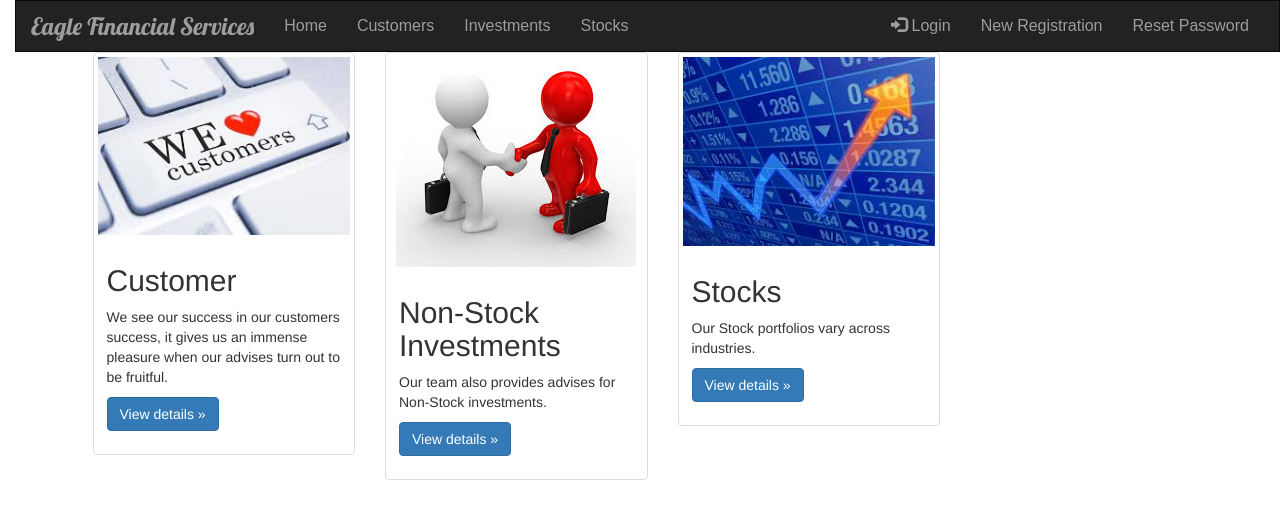
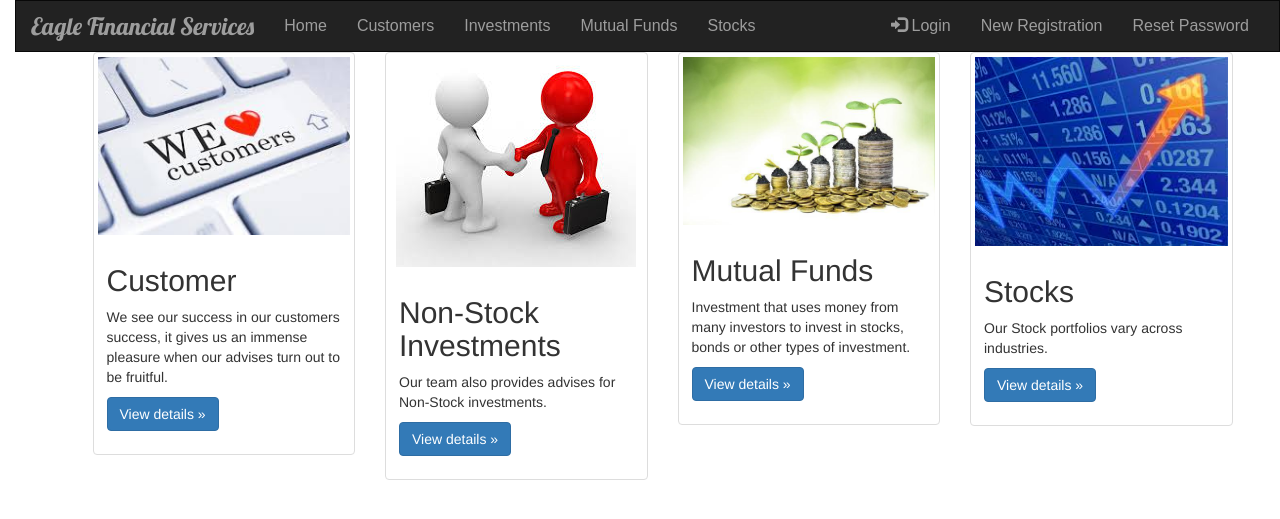
Before and after one commit to divyakorrapati/efsnew, a Django app: template efs/portfolio/templates/portfolio/home.html in a window 1280 px wide. Shown: the top 519 px of the page. Run offline with Django 3.2, Linux system fonts and the light colour scheme; the template is opened without the code that fills it, so the values that code supplies are empty; some libraries are stand-ins or nearby versions.

```diff
--- a/efs/portfolio/templates/portfolio/base.html
+++ b/efs/portfolio/templates/portfolio/base.html
@@ -77,6 +77,7 @@
                 <li><a href="{% url 'portfolio:home' %}">Home</a></li>
                 <li><a href="{% url 'portfolio:customer_list' %}">Customers</a></li>
                 <li><a href="{% url 'portfolio:investment_list' %}">Investments</a></li>
+                <li><a href="{% url 'portfolio:mutualfund_list' %}">Mutual Funds</a></li>
                 <li><a href="{% url 'portfolio:stock_list' %}">Stocks</a></li>
             </ul>
             <ul class="nav navbar-nav navbar-right">
--- a/efs/portfolio/templates/portfolio/customer_list.html
+++ b/efs/portfolio/templates/portfolio/customer_list.html
@@ -66,6 +66,10 @@
             {% endfor %}
             </tbody>
         </table>
+     <div class="row">
+            <a href="{% url 'portfolio:customer_new' %}" class="row"><span
+                    class="btn btn-primary">Add Customer</span></a>
+        </div>
 
     </div>
     </body>
--- a/efs/portfolio/templates/portfolio/customer_new.html
+++ b/efs/portfolio/templates/portfolio/customer_new.html
@@ -1,4 +1,4 @@
-{% extends 'portfolio/customer.html' %}
+{% extends 'portfolio/base.html' %}
 {% load crispy_forms_tags %}
 {% block content %}
     <h1>Add a New Customer</h1>
--- a/efs/portfolio/templates/portfolio/home.html
+++ b/efs/portfolio/templates/portfolio/home.html
@@ -44,6 +44,18 @@
                                 </div>
                                 <div class="col-md-3">
                                     <div class="thumbnail">
+                                        <img src="{% static "images/mutualfund.jpg" %}" alt="fund"/>
+                                        <div class="caption">
+                                            <h2>Mutual Funds</h2>
+                                            <p>Investment that uses money from many investors to invest in stocks, bonds or other types of investment.</p>
+                                            <p><a class="btn btn-primary" href="{% url 'portfolio:mutualfund_list' %}"
+                                                  role="button">View
+                                                details &raquo;</a></p>
+                                        </div>
+                                    </div>
+                                </div>
+                                <div class="col-md-3">
+                                    <div class="thumbnail">
                                         <img src="{% static "images/stocks.jpg" %}" alt="stocks"/>
                                         <div class="caption">
                                             <h2>Stocks</h2>
```
Also changed, not shown: efs/portfolio/urls.py (+5 -4 lines), efs/portfolio/views.py (+16 -3 lines), efs/portfolio/static/images/mutualfund.jpg (added).
